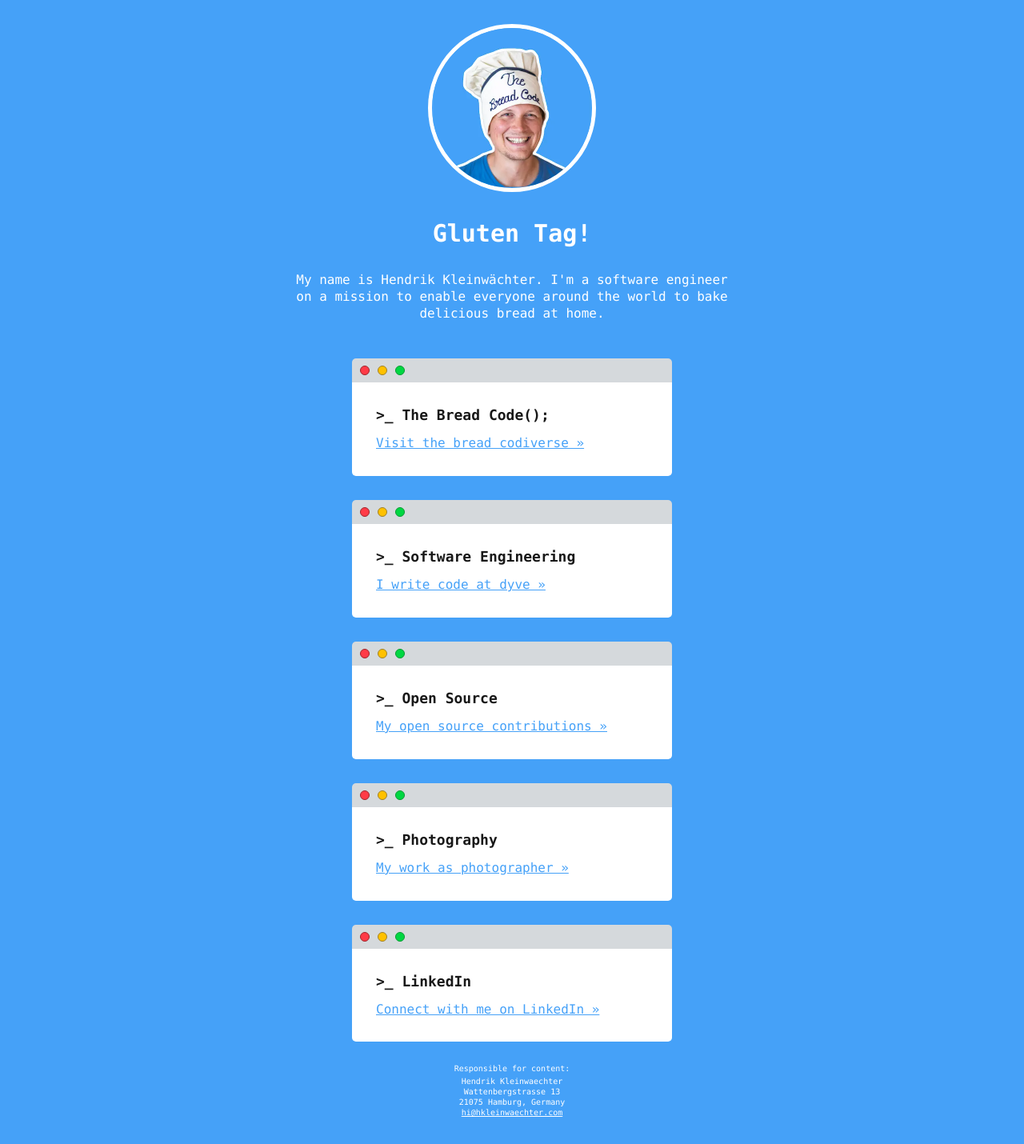
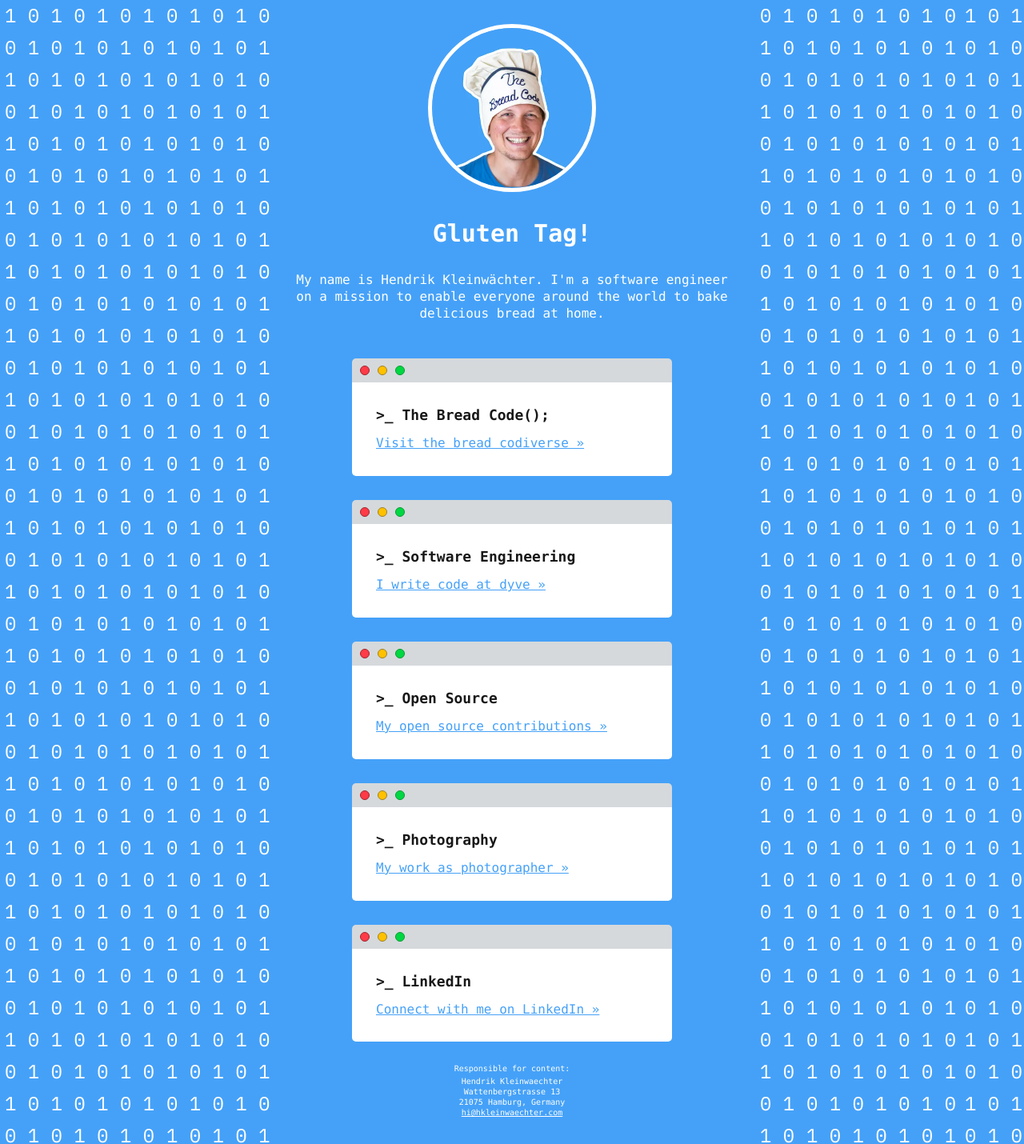
Before and after one commit to hendricius/homepage, a Jekyll site: the page built from index.html, in a window 1280 px wide. Shown: the whole page at 80% size. Built offline with Jekyll 4.4.1, drawn with Linux system fonts in a browser that asks for light colours; some web fonts are replaced.

Commit message:
Add background

```diff
--- a/Gemfile
+++ b/Gemfile
@@ -5,7 +5,7 @@ source 'https://rubygems.org'
 
 gem 'jekyll'
 gem 'rake'
-gem 'jekyll-sass-converter', github: 'jekyll/jekyll-sass-converter'
+gem 'jekyll-sass-converter', git: 'https://github.com/jekyll/jekyll-sass-converter.git'
 gem 'sass-embedded'
 gem 'wdm', '>= 0.1.0' if Gem.win_platform?
 gem 'pry'
--- a/_sass/main.scss
+++ b/_sass/main.scss
@@ -8,6 +8,7 @@ $font-size: 16px;
 
 body {
   background: $blue;
+  background-image: url('../images/bg.png');
   color: $white;
   font-family: 'Monaco', sans-serif;
   font-size: $font-size;
@@ -24,6 +25,7 @@ p {
 }
 
 .wrapper {
+  background: $blue;
   display: flex;
   width: 100%;
   box-sizing: border-box;
```
Also changed, not shown: assets/images/bg.png (added).
